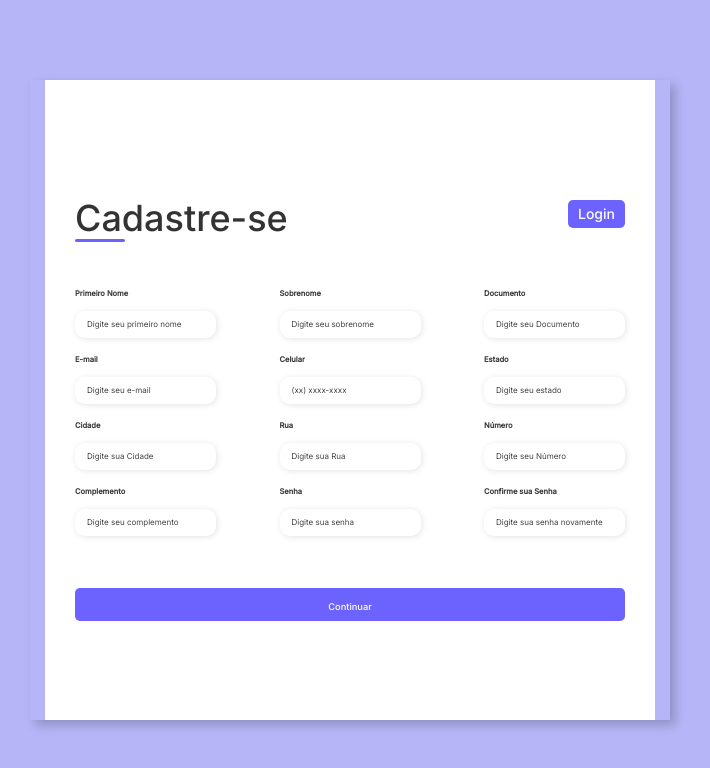
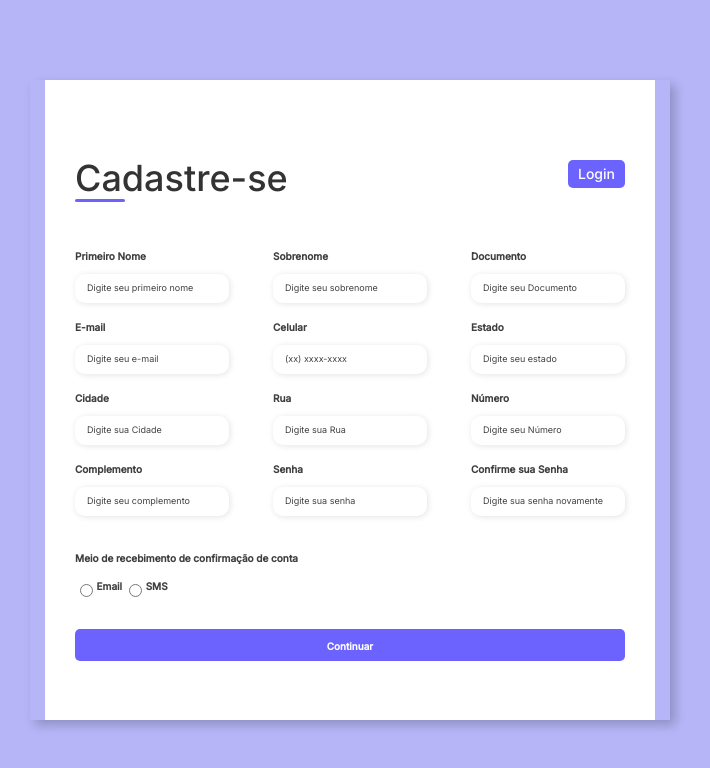
Before and after one commit to AlexPedro105/eCommerce, a PHP site: page /template/criarConta.php in a window 1280 px wide. Shown: the top 768 px of the page, without its empty margins (290-1000 px from the left). Run offline with PHP 8.4, Linux system fonts and the light colour scheme.

Commit message:
Desenvolvimento da Tela de verificação de conta por código sms/email
Esse commit vem como objetivo de desenvolver a tela de confirmação de código seja por via de sms ou de email.
Alguns ajustes da tela de cadastro para que o cliente escolhe-se seu método de recebimento.

```diff
--- a/css/criarConta.css
+++ b/css/criarConta.css
@@ -104,7 +104,7 @@ body {
     border: none;
     border-radius: 10px;
     box-shadow: 1px 1px 6px #0000001c;
-    font-size: 0.8rem;
+    font-size: 0.9rem;
 }
 
 .input-box input:hover {
@@ -115,10 +115,14 @@ body {
     outline: 1px solid #6c63ff;
 }
 
-.input-box label {
-    font-size: 0.75rem;
+.input-box label, .codigo-title h6 {
+    font-size: 1rem;
     font-weight: 600;
     color: #000000c0;
+}
+.codigo-input h3{
+     display: flex;
+    justify-content: center;
 }
 
 .input-box input::placeholder {
@@ -134,18 +138,34 @@ body {
     border-radius: 5px;
     cursor: pointer;
 }
-
+.codigo-group {
+    display: flex;
+    justify-content: left;
+    margin-top: 0.62rem;
+    padding: 0.5rem;
+}
+.codigo-input {
+    display: flex;
+    align-items: center;
+}
+.codigo-input input, .codigo-input label {
+    margin-right: 0.35rem;
+    padding-right: 0.35rem;
+}
+.codigo-input label {
+    font-size: 1rem;
+    font-weight: 600;
+    color: #000000c0;
+}
 .continue-button button:hover {
     background-color: #6b63fff1;
 }
-
 .continue-button button a {
     text-decoration: none;
-    font-size: 0.93rem;
-    font-weight: 500;
+    font-size: 0.99rem;
+    font-weight: 600;
     color: #fff;
 }
-
 @media screen and (max-width: 1330px) {
     .form-image {
         display: none;
@@ -171,6 +191,12 @@ body {
         overflow-y: scroll;
         flex-wrap: nowrap;
     }
+    .input-group-cdg {
+    display: flex;
+    flex-wrap: wrap;
+    justify-content: center;
+    padding: 1rem 0;
+}
 }
 
 /*ESQUECI A SENHA*/
@@ -189,3 +215,20 @@ body {
 .form-image-password img {
 	width: 31rem;
 }
+/*Codigo de Recebimento de SMS/EMAIL*/
+.input-group-cdg {
+    display: flex;
+    flex-wrap: wrap;
+    justify-content: center;
+    padding: 1rem 0;
+}
+.input-box-cdg input{
+    display: flex;
+    justify-content: center;
+    margin: 0.6rem 0;
+    padding: 1.0rem 1.4rem;
+    border: none;
+    border-radius: 10px;
+    box-shadow: 1px 1px 6px #0000001c;
+    font-size: 1.8rem;
+}
--- a/template/criarConta.php
+++ b/template/criarConta.php
@@ -4,7 +4,6 @@
 <head>
 	<meta charset="utf-8">
 	<meta name="viewport" content="width=device-width, initial-scale=1">
-	<link rel="stylesheet" type="text/css" href="../css/login.css">
 	<link rel="stylesheet" type="text/css" href="../css/bootstrap.min.css">
 	<link rel="stylesheet" type="text/css" href="../css/criarConta.css">
 	<title>Criar conta</title>
@@ -77,8 +76,23 @@
 							placeholder="Digite sua senha novamente" required>
 					</div>
 				</div>
+				<div class="codigo-inputs">
+                    <div class="codigo-title">
+                        <h6>Meio de recebimento de confirmação de conta</h6>
+                    </div>
+                    <div class="codigo-group">
+                        <div class="codigo-input">
+                            <input id="email" type="radio" name="codigo">
+                            <label for="email">Email</label>
+                        </div>
+                        <div class="codigo-input">
+                            <input id="sms" type="radio" name="codigo">
+                            <label for="sms">SMS</label>
+                        </div>
+                    </div>
+                </div>
 				<div class="continue-button">
-					<button><a href="#">Continuar</a> </button>
+					<button><a href="confirmaCodigoCadastro.php">Continuar</a> </button>
 				</div>
 			</form>
 		</div>
--- a/template/esqueceuSenha.php
+++ b/template/esqueceuSenha.php
@@ -20,11 +20,12 @@
 					<h1 class="text-center">Alteração de Senha</h1>
 				</div>
 			</div>
-			<div class="form-group  ">
+			<div class="form-group">
 				<input type="email" name="emailNewPass" class="form-control input-box" placeholder="Digite o seu Email">
 				<div class="continue-button">
 					<button class="btn btn-primary"><a href="#">Enviar</a></button>
 				</div>
+			</div>
 		</div>
 	</div>
 </body>
```
Also changed, not shown: template/confirmaCodigoCadastro.php (added, +35 -0 lines), img/undraw_message_sent_re_q2kl.png (added).
